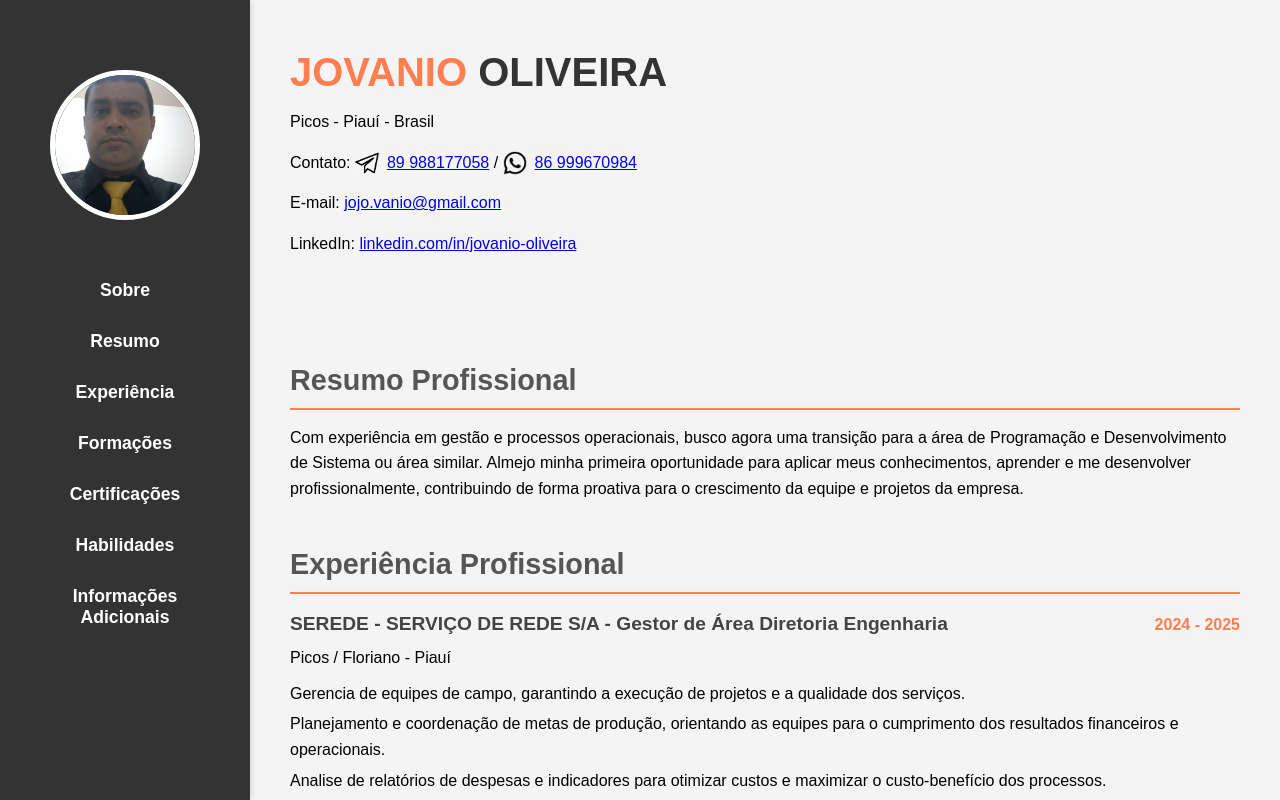
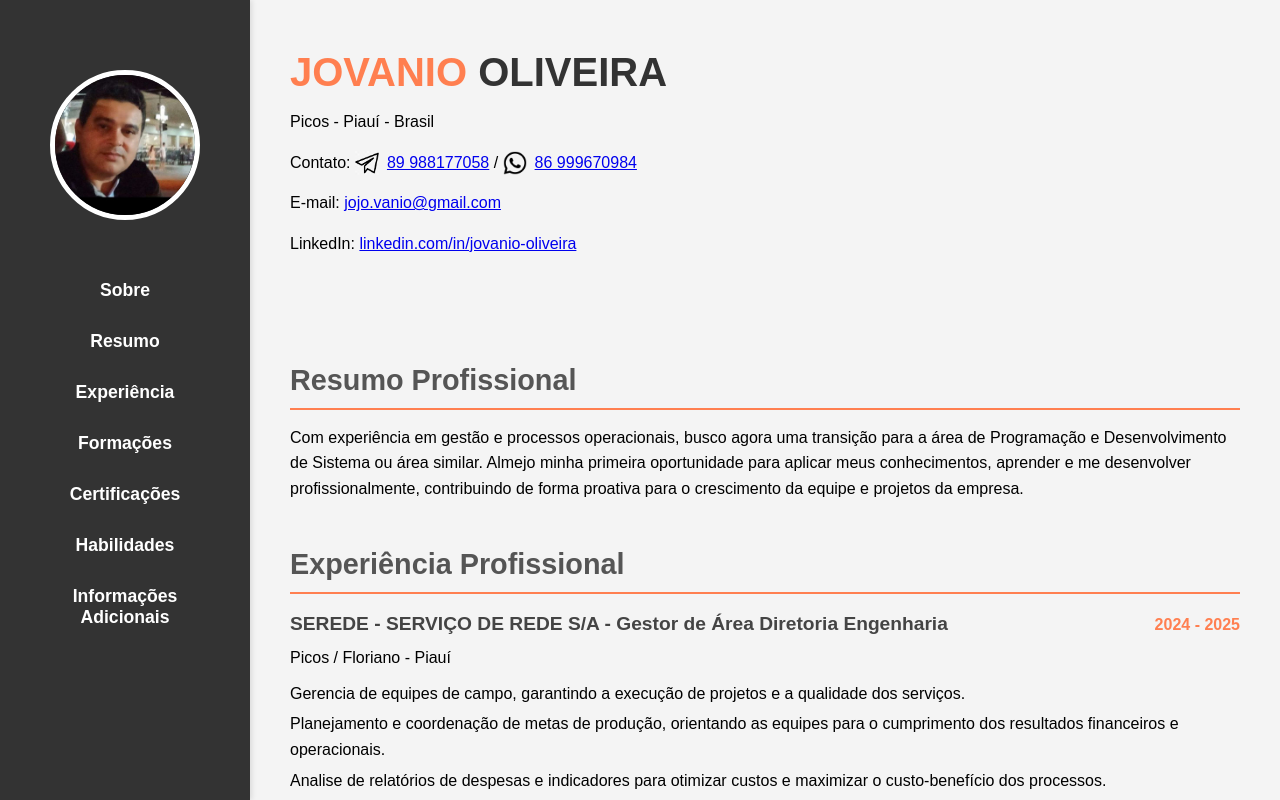
Before and after one commit to JovanioOliveira/JovanioOliveira.github.io, a plain HTML site: page index.html in a window 1280 px wide. Shown: the top 800 px of the page. Drawn offline with Linux system fonts and the light colour scheme.

Commit message:
Retornando foto anterior

```diff
--- a/index.html
+++ b/index.html
@@ -11,7 +11,7 @@
 
 <body>
     <nav class="menu">
-        <img class="logo" src="Jovanio.jpg" alt="Foto de Perfil de Jovanio Oliveira">
+        <img class="logo" src="Foto.jpg" alt="Foto de Perfil de Jovanio Oliveira">
         <ul>
             <li><a href="#sobre">Sobre</a></li>
             <li><a href="#resumo">Resumo</a></li>
```
